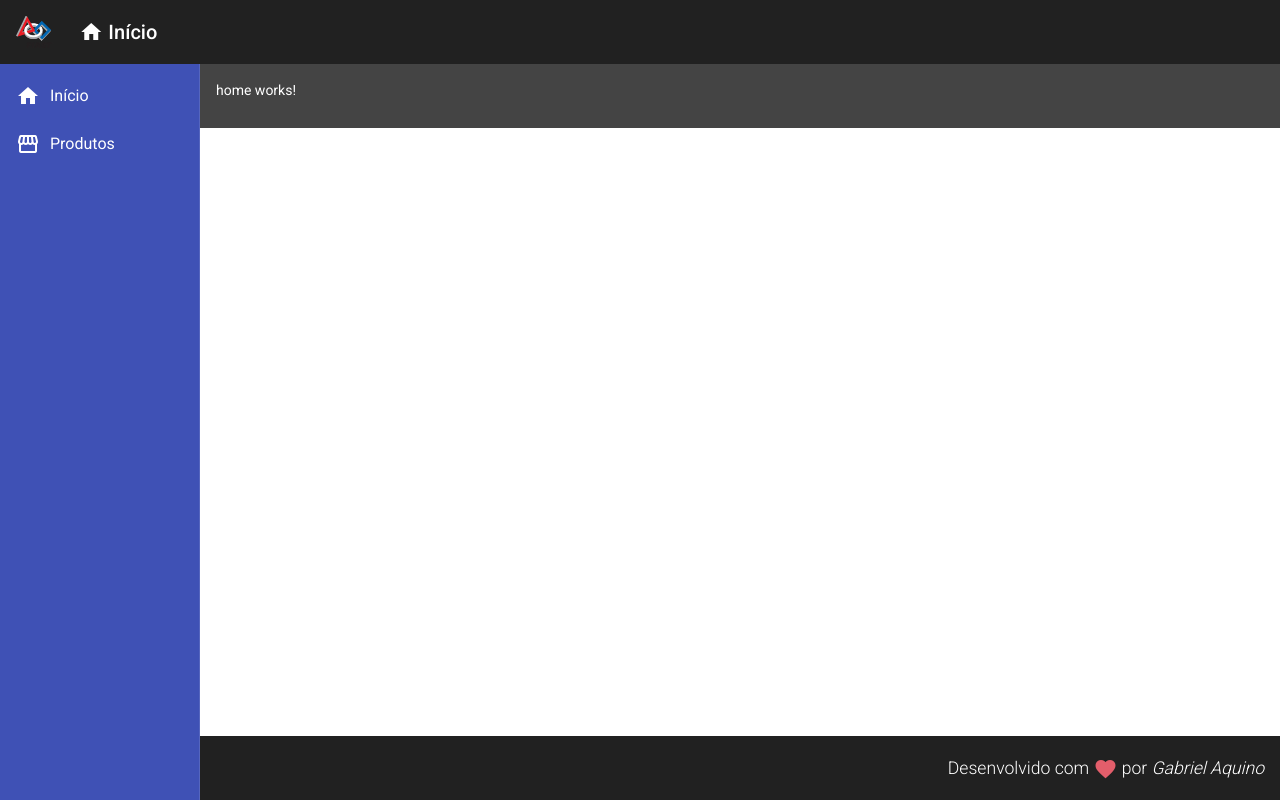
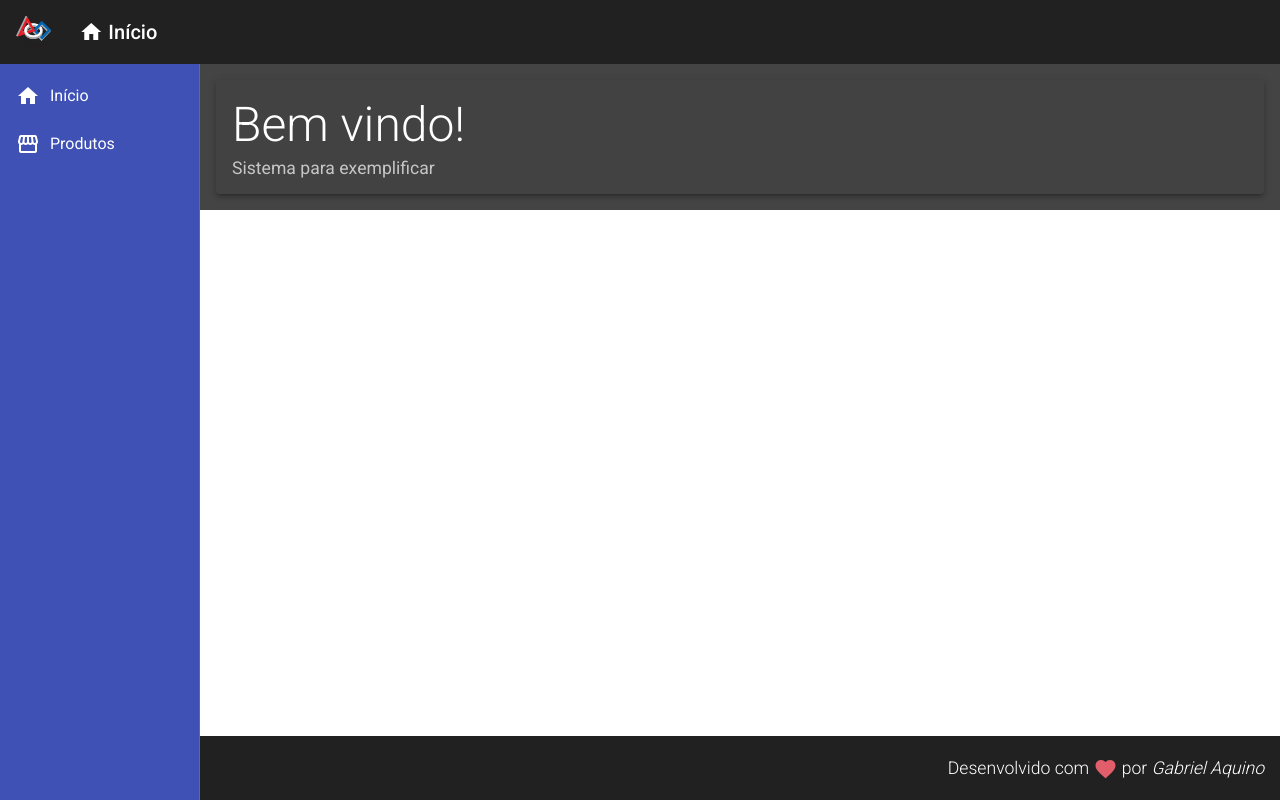
Before and after one commit to gabriel-q7/crud_Angular, an Angular app in the folder frontend/: page / in a window 1280 px wide. Built offline with nearby package versions, Linux system fonts and the light colour scheme.

Commit message:
upd home component

```diff
--- a/frontend/src/app/views/home/home.component.css
+++ b/frontend/src/app/views/home/home.component.css
@@ -0,0 +1,9 @@
+.home .title {
+    font-size: 3rem;
+    font-weight: 300;
+    line-height: 1.2;
+}
+
+.home .subtitle {
+    font-size: 1.1rem;
+}
--- a/frontend/src/app/views/home/home.component.html
+++ b/frontend/src/app/views/home/home.component.html
@@ -1 +1,8 @@
-<p>home works!</p>
+<mat-card class="home mat-elevation-z3">
+    <mat-card-title class="title">
+        Bem vindo!
+    </mat-card-title>
+    <mat-card-subtitle class="subtitle">
+        Sistema para exemplificar
+    </mat-card-subtitle>
+</mat-card>
```
Also changed, not shown: frontend/src/app/app.module.ts (+18 -16 lines).
